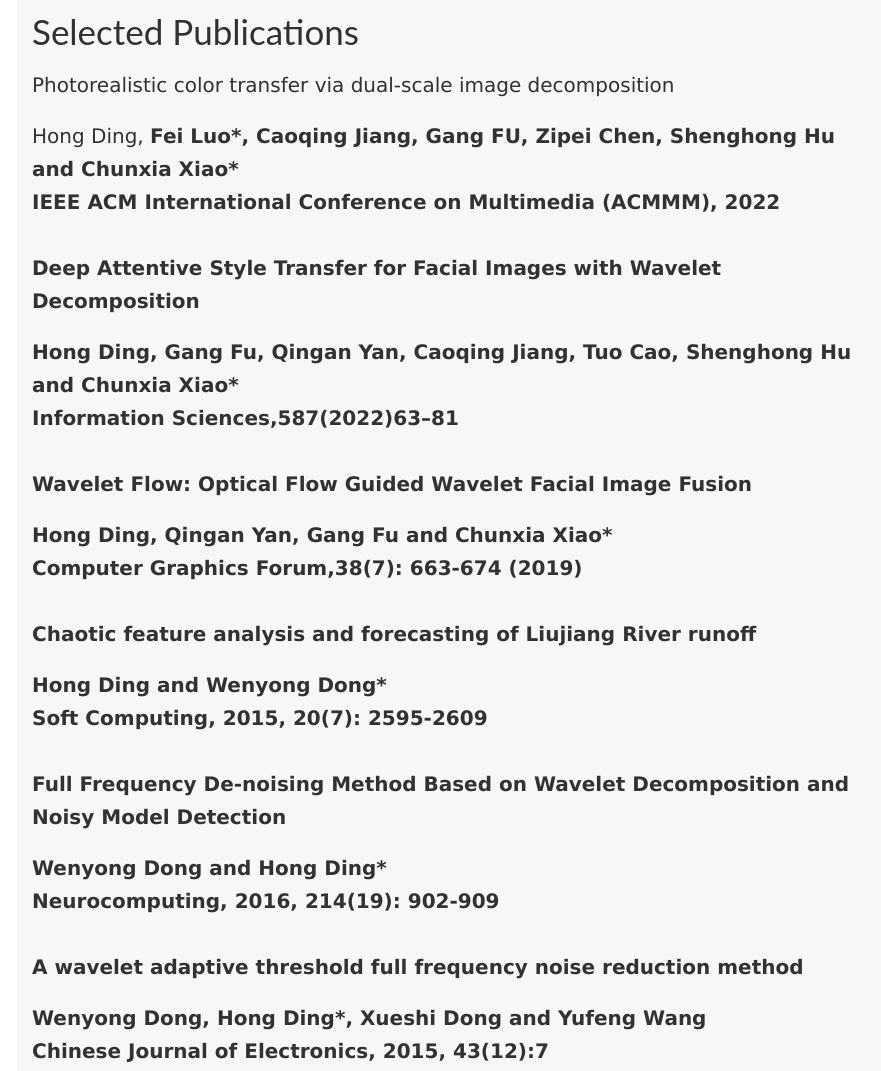
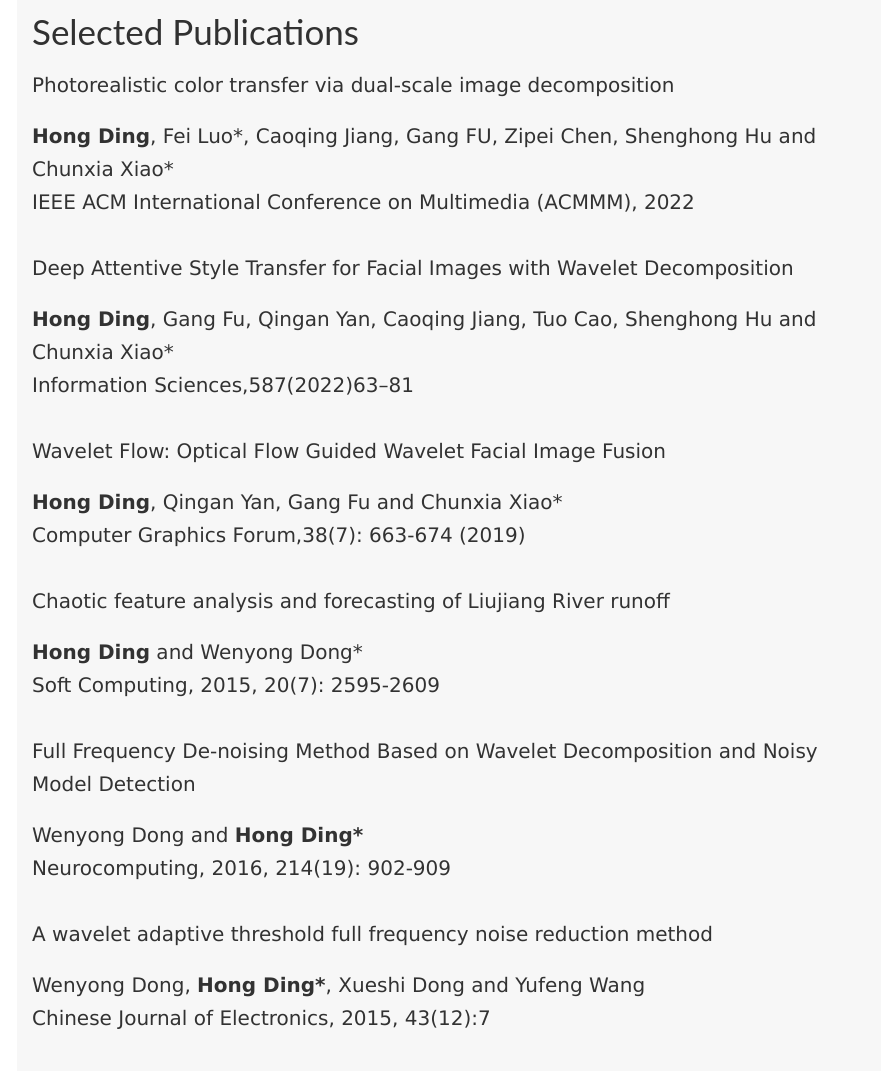
Before and after one commit to dhong20123/dhong20123.github.io, a plain HTML site: page index.html in a window 1280 px wide. Shown: the part 660-1731 px from the top of the page, without its empty margins (53-934 px from the left). Drawn offline with nearby package versions, Linux system fonts and the light colour scheme; some packages are replaced by stand-ins of ours; a script that the page names is missing; some icons are missing.

Commit message:
Update index.html

```diff
--- a/index.html
+++ b/index.html
@@ -273,7 +273,7 @@ I carried out scientific research as a visiting scholar in South-Central Univers
                 </div>
                 <p></p>
                 <div class="authors">
-                  Hong Ding</b>, <b>Fei Luo*, Caoqing Jiang, Gang FU, Zipei Chen, Shenghong Hu and <b>Chunxia Xiao*
+                  <b>Hong Ding</b>, Fei Luo*, Caoqing Jiang, Gang FU, Zipei Chen, Shenghong Hu and Chunxia Xiao*
                 </div>
                  <div class="venue">
                   IEEE ACM International Conference on Multimedia (ACMMM), 2022
@@ -289,7 +289,7 @@ I carried out scientific research as a visiting scholar in South-Central Univers
                 </div>
                 <p></p>
                 <div class="authors">
-                  Hong Ding</b>, Gang Fu, Qingan Yan, Caoqing Jiang, Tuo Cao, Shenghong Hu and <b>Chunxia Xiao*
+                  <b>Hong Ding</b>, Gang Fu, Qingan Yan, Caoqing Jiang, Tuo Cao, Shenghong Hu and Chunxia Xiao*
                 </div>
                  <div class="venue">
                   Information Sciences,587(2022)63–81
@@ -305,7 +305,7 @@ I carried out scientific research as a visiting scholar in South-Central Univers
                 </div>
                 <p></p>
                 <div class="authors">
-                  Hong Ding</b>, Qingan Yan, Gang Fu and <b>Chunxia Xiao*
+                  <b>Hong Ding</b>, Qingan Yan, Gang Fu and Chunxia Xiao*
                 </div>
                  <div class="venue">
                   Computer Graphics Forum,38(7): 663-674 (2019)
@@ -321,7 +321,7 @@ I carried out scientific research as a visiting scholar in South-Central Univers
                 </div>
                 <p></p>
                 <div class="authors">
-                  Hong Ding</b> and <b>Wenyong Dong*
+                  <b>Hong Ding</b> and Wenyong Dong*
                 </div>
                  <div class="venue">
                   Soft Computing, 2015, 20(7): 2595-2609
```
